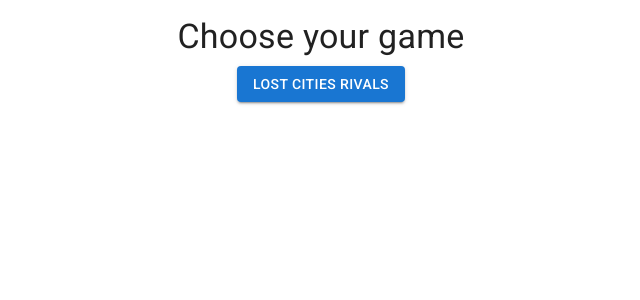
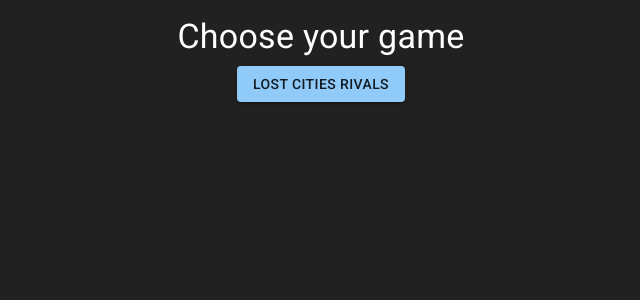
Before and after one commit to themetalfleece/board-game-scores, a React (Create React App) app: page / in a window 1280 px wide. Shown: the top 300 px of the page, without its empty margins (319-959 px from the left). Built offline with nearby package versions, Linux system fonts and the light colour scheme.

Commit message:
add dark theme

```diff
--- a/src/App.tsx
+++ b/src/App.tsx
@@ -2,17 +2,20 @@
 import "@fontsource/roboto/400.css";
 import "@fontsource/roboto/500.css";
 import "@fontsource/roboto/700.css";
-import { CssBaseline } from "@mui/material";
+import { CssBaseline, ThemeProvider } from "@mui/material";
 import { Box } from "@mui/material";
 import { RoutedGames } from "./components/routedGames/RoutedGames.router";
+import { theme } from "./theme/theme";
 
 function App() {
   return (
-    <CssBaseline>
-      <Box m={2}>
-        <RoutedGames />
-      </Box>
-    </CssBaseline>
+    <ThemeProvider theme={theme}>
+      <CssBaseline>
+        <Box m={2}>
+          <RoutedGames />
+        </Box>
+      </CssBaseline>
+    </ThemeProvider>
   );
 }
 
--- /dev/null
+++ b/src/theme/theme.tsx
@@ -0,0 +1,17 @@
+import { createTheme } from "@mui/material";
+
+export const theme = createTheme({
+  palette: {
+    mode: "dark",
+    primary: {
+      main: "#90caf9",
+    },
+    secondary: {
+      main: "#f48fb1",
+    },
+    background: {
+      default: "#212121",
+      paper: "#424242",
+    },
+  },
+});
```
